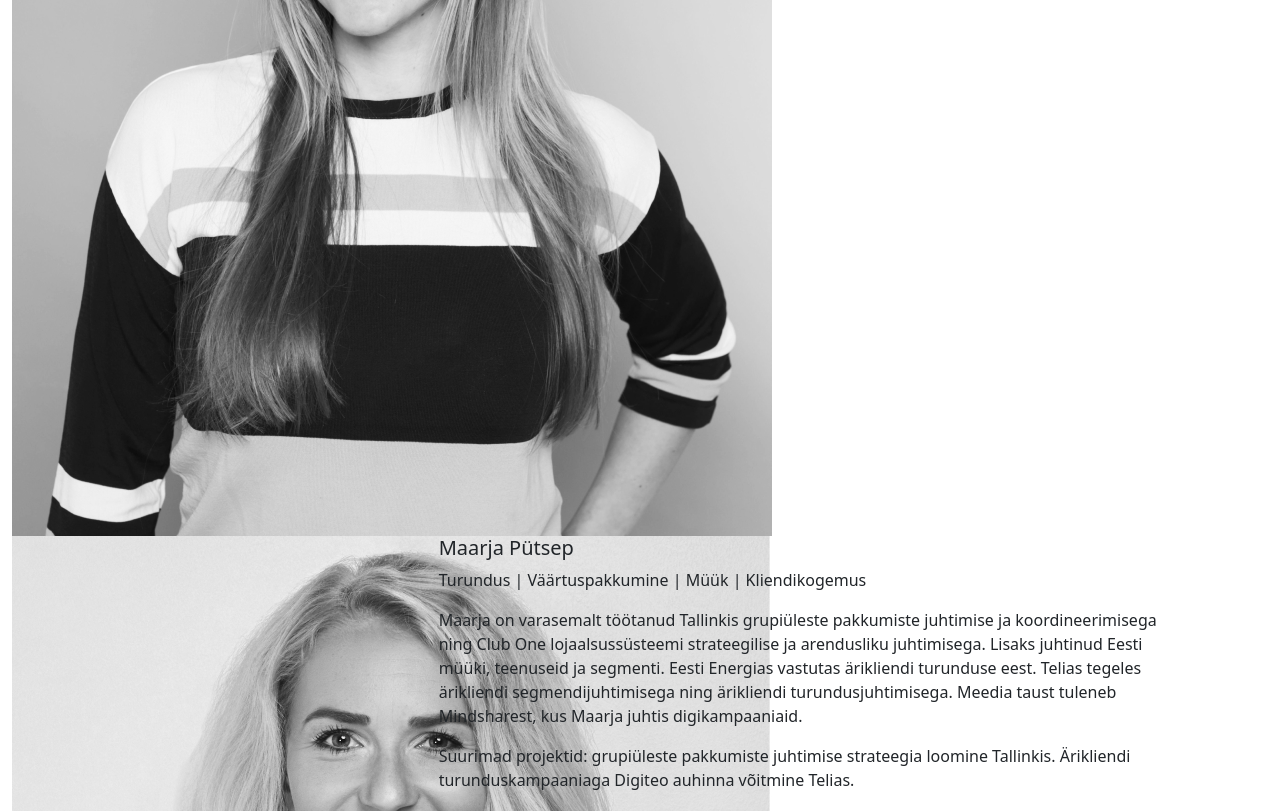
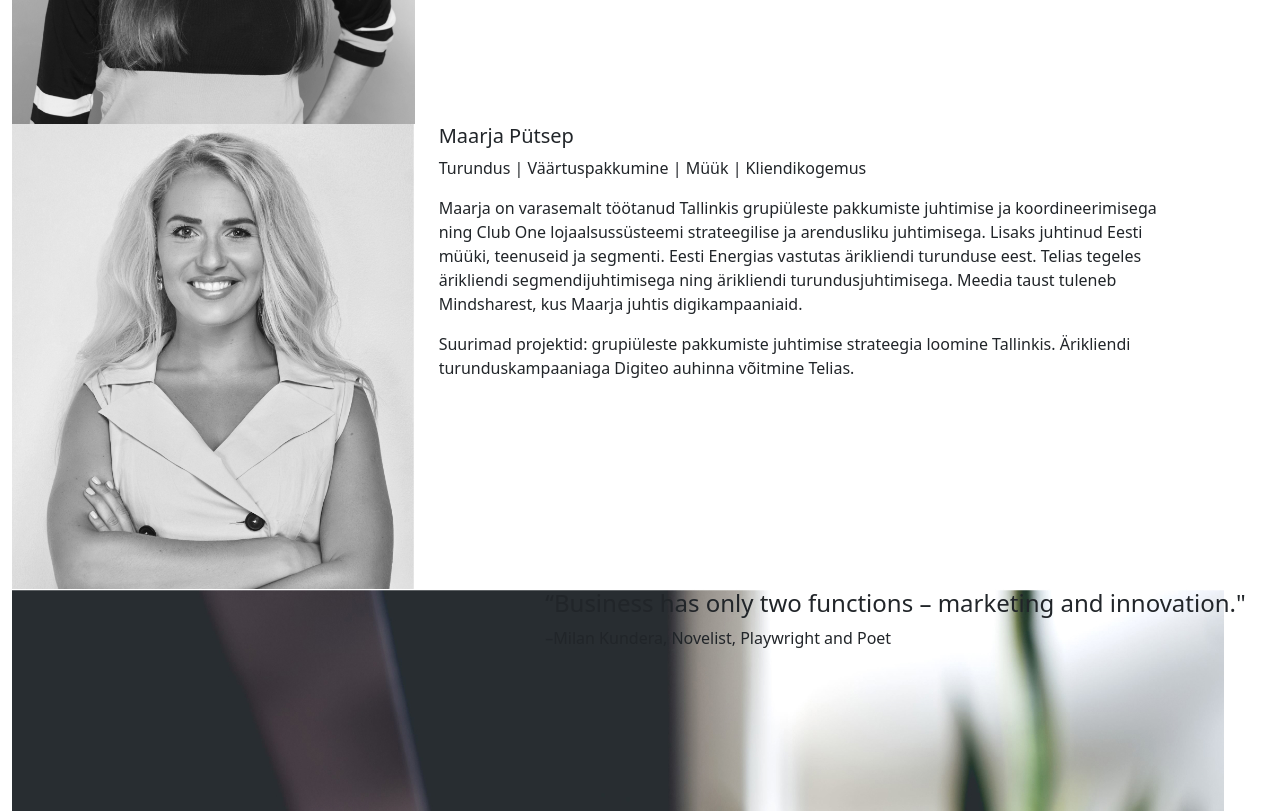
Before and after one commit to annelitu/xpansion, a plain HTML site: page index.htm in a window 1280 px wide. Shown: the part 1220-2031 px from the top of the page. Drawn offline with nearby package versions, Linux system fonts and the light colour scheme.

Commit message:
Update index.htm

```diff
--- a/index.htm
+++ b/index.htm
@@ -108,7 +108,7 @@
         <div class="container-team">
             <div class="row">
                 <div class="col-4">
-                    <img src="img/elina-vilja.jpg" alt="Elina Vilja">
+                    <img class="img-fluid" src="img/elina-vilja.jpg" alt="Elina Vilja">
                 </div>
 
                 <div class="col-7">
@@ -125,7 +125,7 @@
 
             <div class="row">
                 <div class="col-4">
-                    <img src="img/maarja-putsep.jpg" alt="Maarja Pütsep">
+                    <img class="img-fluid" src="img/maarja-putsep.jpg" alt="Maarja Pütsep">
                 </div>
 
                 <div class="col-7">
```
